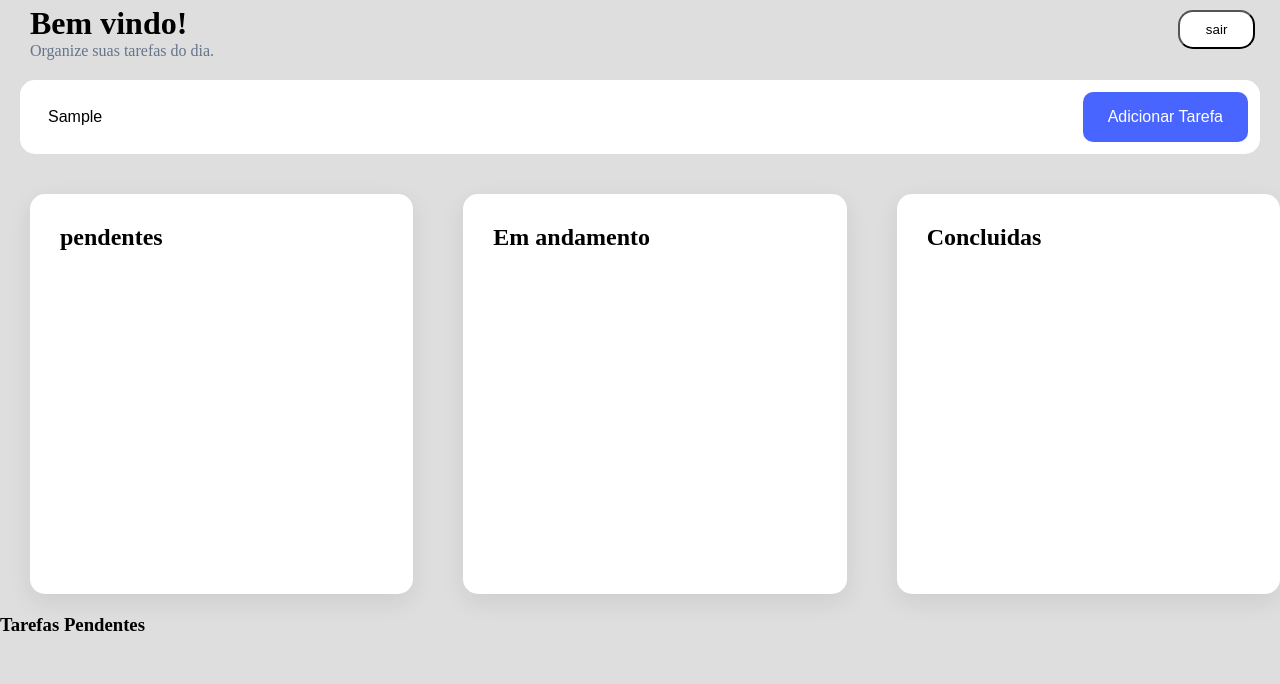
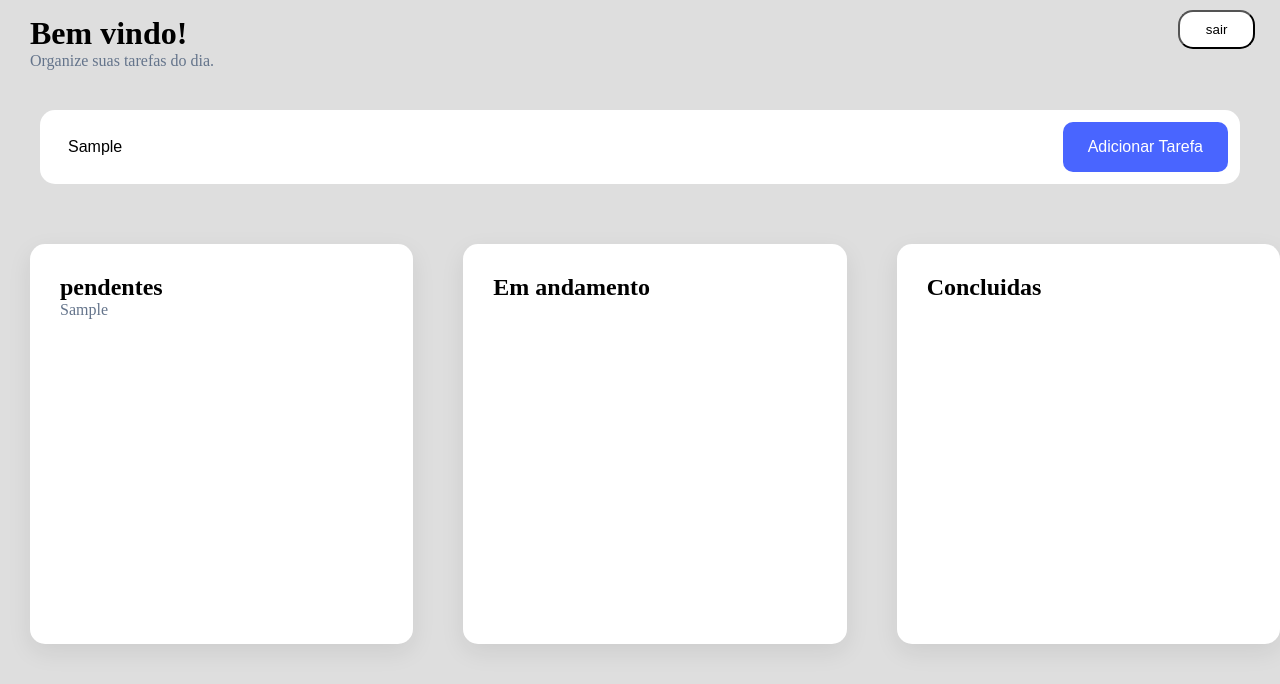
Before and after one commit to MiguelAndrade-dev/TaskFlow, a plain HTML site: page index.html in a window 1280 px wide. Both pictures are taken after typing "Sample" into the empty fields and a click on the button "Adicionar Tarefa". Drawn offline with Linux system fonts and the light colour scheme.

Commit message:
adicionado as primeiras modificaçoes do javascript

```diff
--- a/index.html
+++ b/index.html
@@ -1,10 +1,11 @@
 <!doctype html>
-<html lang="en">
+<html lang="pt-br">
   <head>
     <meta charset="UTF-8" />
     <meta name="viewport" content="width=device-width, initial-scale=1.0" />
     <title>TaskFlow</title>
     <link rel="stylesheet" href="style.css" />
+    <script src="java.js" defer></script>
   </head>
   <body>
     <div class="bemvindo">
@@ -12,27 +13,25 @@
       <p>Organize suas tarefas do dia.</p>
     </div>
     <div class="busca">
-      <input type="text" placeholder="digite uma nova tarefa..." />
-      <button>Adicionar Tarefa</button>
+      <input type="text" placeholder="digite uma nova tarefa..." id="novatarefa" />
+      <button type="button" id="adicionartarefa">Adicionar Tarefa</button>
     </div>
 
-    <button class="login">sair</button>
+    <button type="button" class="login">sair</button>
 
     <div class="containerpai">
       <div class="container1">
         <h2>pendentes</h2>
+        <div id="listapendentes"></div>
       </div>
       <div class="container2">
         <h2>Em andamento</h2>
+        <div id="emandamento"></div>
       </div>
       <div class="container3">
         <h2>Concluidas</h2>
+        <div id="concluidas"></div>
       </div>
     </div>
-
-    <div class="pendentes">
-      <h3>Tarefas Pendentes</h3>
-    </div>
-    <div class="container4"></div>
   </body>
 </html>
--- a/java.js
+++ b/java.js
@@ -0,0 +1,16 @@
+const campotarefa = document.getElementById ("novatarefa");
+
+    console.log (campotarefa.value);
+
+const botao = document.getElementById ("adicionartarefa")
+
+    console.log (botao)
+
+    botao.addEventListener ("click", function () {
+
+        const tarefa = document.createElement("p");
+
+        tarefa.textContent = campotarefa.value;
+
+        document.getElementById("listapendentes").appendChild(tarefa);
+    });
--- a/style.css
+++ b/style.css
@@ -11,7 +11,7 @@ body {
 .bemvindo {
     display: flex;
     flex-direction: column;
-    margin: 5px 0 10px 30px;
+    margin: 15px 0 10px 30px;
 }
 
 p {
@@ -58,7 +58,7 @@ p {
     gap: 15;
     background-color: white;
     padding: 12px;
-    margin: 20px;
+    margin: 40px;
     border-radius: 15px;
 }
 
```
